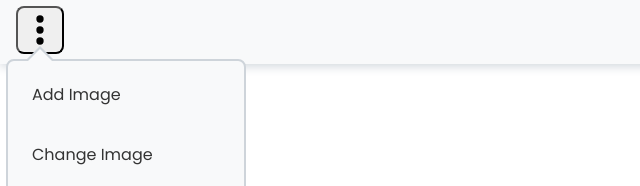
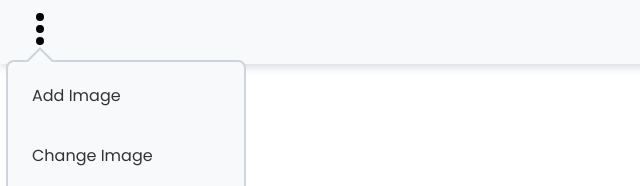
Before and after one commit to ivan-mangulabnan/dropdown-carousel, a website built with webpack: page src/index.html in a window 1280 px wide. Shown: the top 186 px of the page, 0-640 px from the left. Built offline with nearby package versions, Linux system fonts and the light colour scheme.

Commit message:
Modified base button style

```diff
--- a/src/css/base.css
+++ b/src/css/base.css
@@ -20,4 +20,7 @@ body {
 button {
   appearance: none;
   cursor: pointer;
+  background-color: transparent;
+  border: none;
+  outline: none;
 }
```
